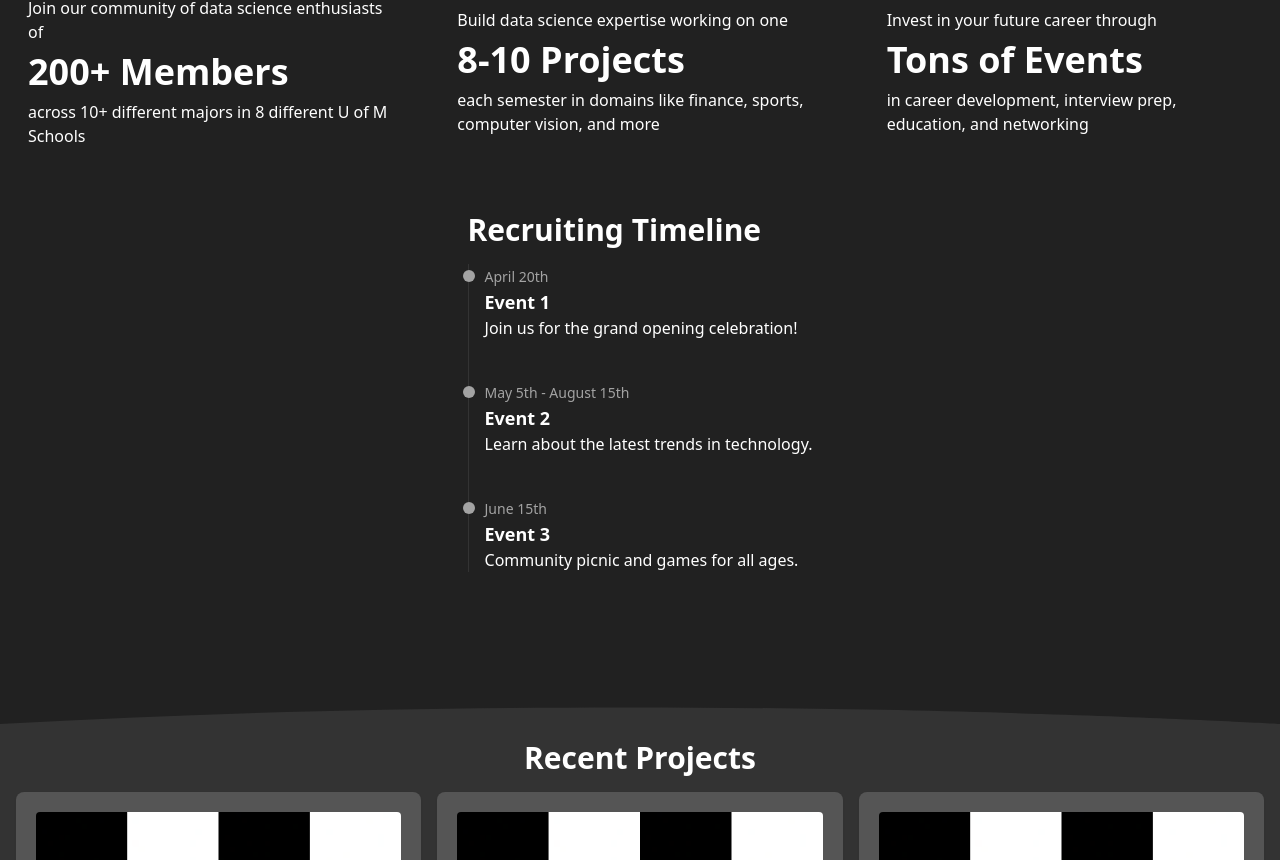
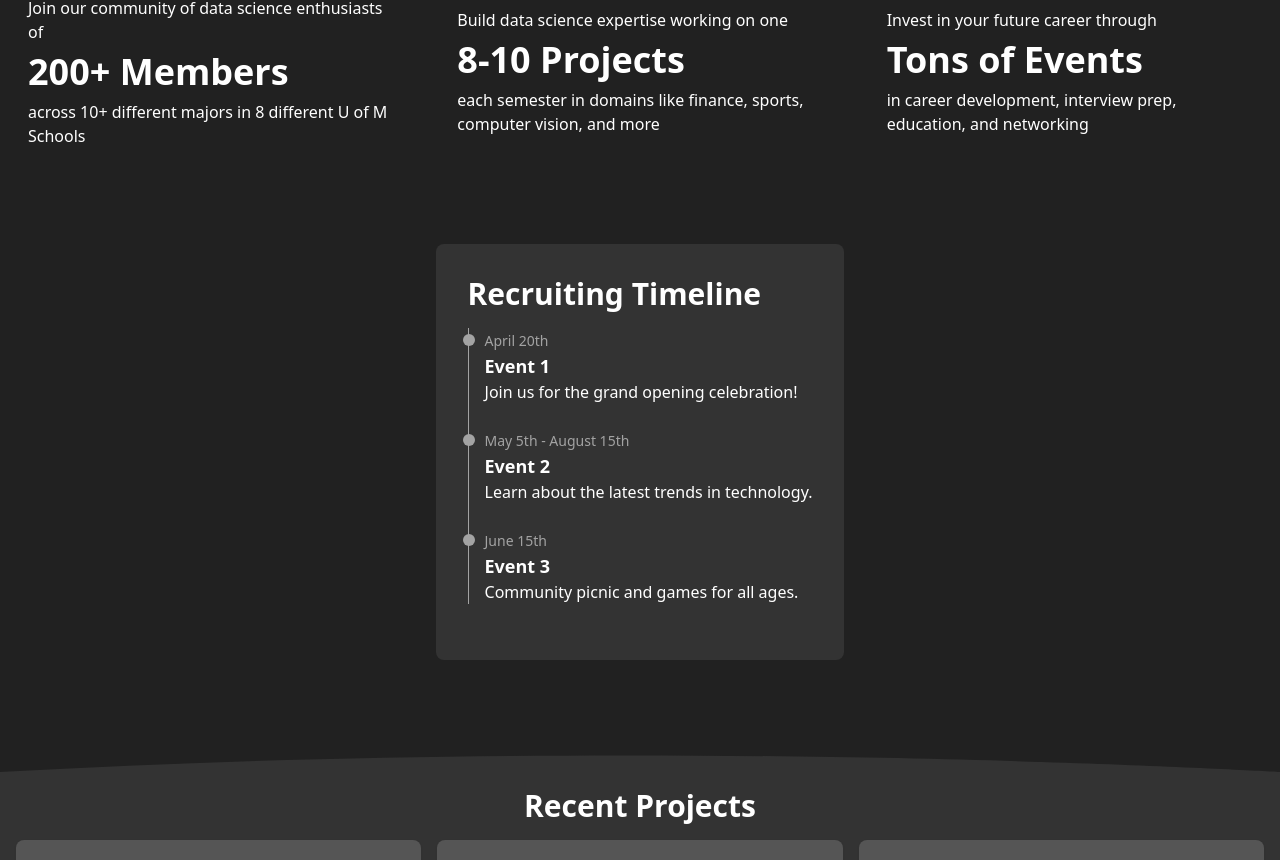
Before and after one commit to MichiganDataScienceTeam/official-website, a Next.js app: page / in a window 1280 px wide. Shown: the part 644-1504 px from the top of the page. Built offline with nearby package versions, Linux system fonts and the light colour scheme.

Commit message:
styling timeline

```diff
--- a/components/timeline.jsx
+++ b/components/timeline.jsx
@@ -3,9 +3,9 @@
 export default function Timeline({ events }) {
     console.log(events)
     return (
-        <ol class="relative border-l border-grey-xlight dark:border-grey">
+        <ol class="relative border-l border-grey-xlight">
             {events.map((event, index) => (
-                <li className="mb-10 ml-4" key={index}>
+                <li className="mb-4 md:mb-6 ml-4" key={index}>
                     <div className="absolute w-3 h-3 bg-grey-xlight rounded-full mt-1.5 -left-1.5"></div>
                     <time className="mb-1 text-sm font-normal leading-none text-grey-xlight">{event.time}</time>
                     <h3 className="text-lg font-semibold text-white">{event.title}</h3>
--- a/pages/index.jsx
+++ b/pages/index.jsx
@@ -69,8 +69,8 @@ export default function Home({ sponsors, projects, timeline }) {
         </div>
       </div>
       {timeline.show_on_homepage &&
-        <div className="container mx-auto px-7 pt-16 flex justify-center">
-          <div>
+        <div className="container mx-auto px-2 sm:px-7 pt-24 flex justify-center">
+          <div className="bg-grey p-4 sm:p-8 rounded-lg">
             <h2 className="text-3xl font-bold mb-4">
               {timeline.title}
             </h2>
--- a/pages/join.jsx
+++ b/pages/join.jsx
@@ -8,8 +8,8 @@ export default function Join({ content, timeline }) {
   return (
     <Layout>
       <Hero title="Join Us Now!" />
-      <div className="container mx-auto px-7 pb-16 flex justify-center">
-        <div>
+      <div className="container mx-auto px-2 sm:px-7 pb-24 flex justify-center">
+        <div className="bg-grey p-4 sm:p-8 rounded-lg">
           <h2 className="text-3xl font-bold mb-4">
             {timeline.title}
           </h2>
```
